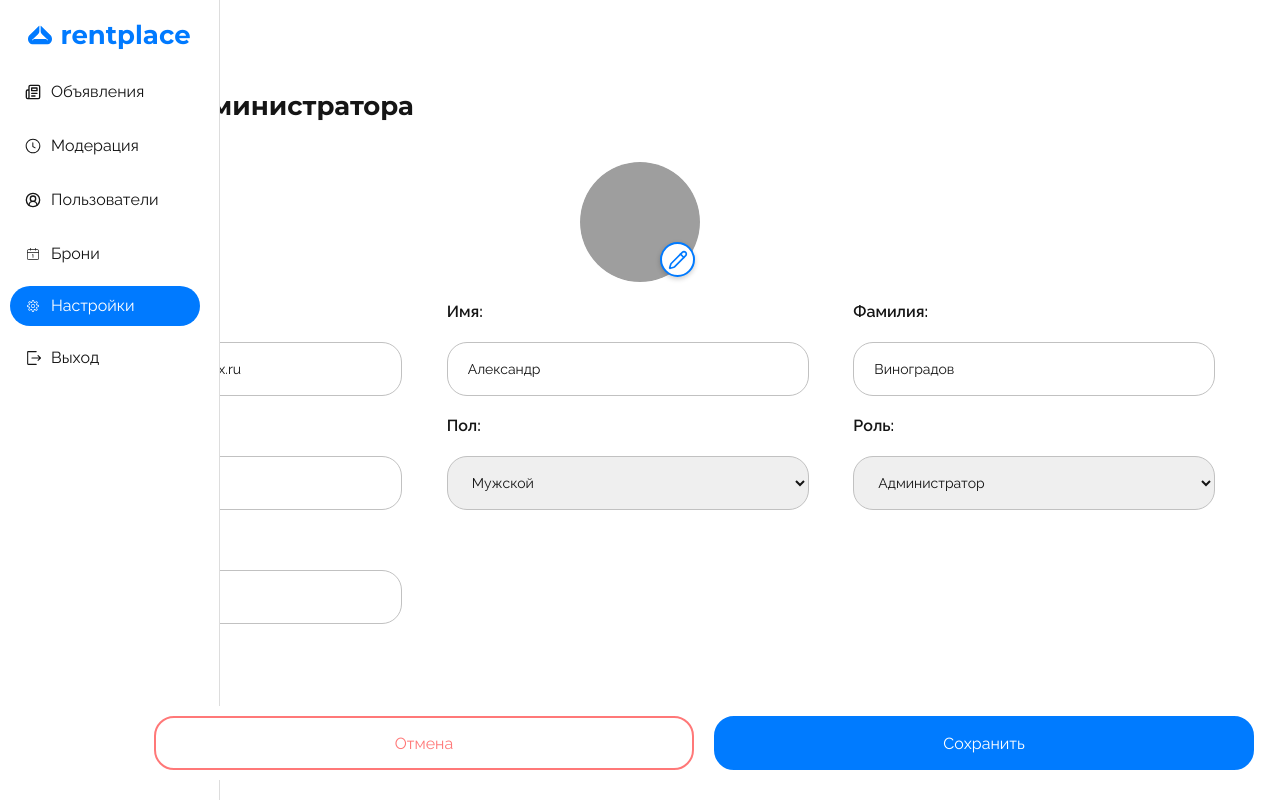
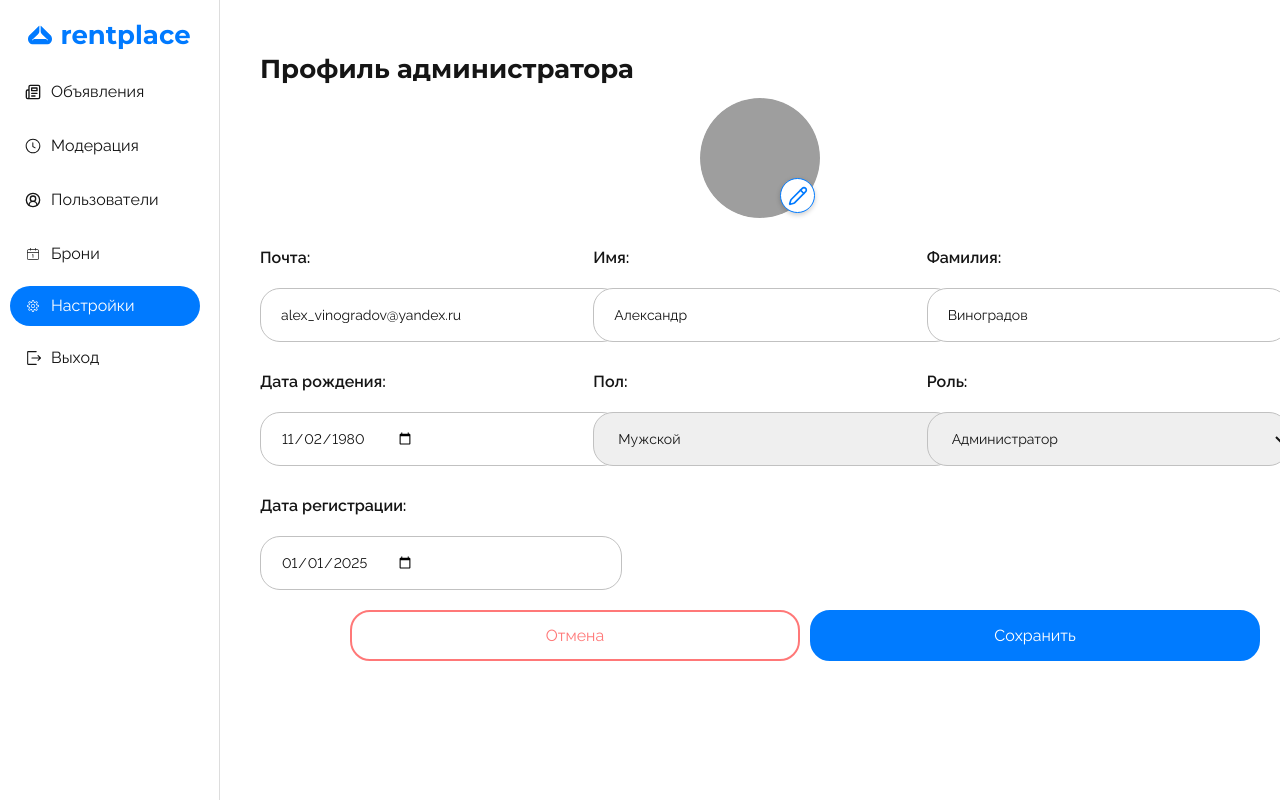
Before and after one commit to TP-RENTPLACE/Frontend, a React (Create React App) app in the folder RentFrontendAdmin/: page /settings in a window 1280 px wide. Built offline with nearby package versions, Linux system fonts and the light colour scheme; sample sign-in values are in the browser's storage; grey boxes are pictures that could not be loaded.

Commit message:
style: new position style

```diff
--- a/RentFrontendAdmin/src/styles/EmailStyles.css
+++ b/RentFrontendAdmin/src/styles/EmailStyles.css
@@ -1,4 +1,5 @@
 @import url('https://fonts.googleapis.com/css2?family=Montserrat:wght@500;600;700&family=Raleway:wght@400;500;600&display=swap');
+
 /* Общий стиль для всей страницы */
 
 * {
--- a/RentFrontendAdmin/src/styles/adform.css
+++ b/RentFrontendAdmin/src/styles/adform.css
@@ -1,12 +1,13 @@
 /* Общие стили */
 @import url('https://fonts.googleapis.com/css2?family=Raleway:wght@400;600&display=swap');
+@import url('https://fonts.googleapis.com/css2?family=Montserrat:wght@400;500;700&display=swap');
 
 .add-ad-form {
   font-family: 'Raleway', sans-serif;
   display: flex;
   flex-direction: column;
   gap: 20px;
-  width: 1600px;
+
   height: 1142px;
   flex-shrink: 0;
   margin: 0 auto;
@@ -73,6 +74,7 @@
   display: flex;
   flex-direction: column;
   gap: 20px;
+
 }
 
 /* Поля, разделенные на строки */
@@ -81,18 +83,23 @@
   gap: 20px;
 }
 
-.fields-row .field {
-  width: 32%;
+.field {
+  width: 100%;
+  max-width: 548px;
 }
+
 
 /* Поля для описания и удобств */
 textarea {
   width: 95%;
-  height: 100px;
+  gap: 20px;
+
+
   resize: vertical;
   padding: 12px;
   border-radius: 15px;
   border: 1px solid #ccc;
+  height: 360px;
 }
 
 /* Блок выбора аренды */
@@ -189,6 +196,7 @@ input[type="file"] {
 .rent-options {
   display: flex;
   gap: 10px;
+
 }
 
 .rent-options button {
@@ -218,24 +226,18 @@ input[type="file"] {
   gap: 20px;
 }
 
-.description-field,
-.amenities-field {
-  display: flex;
-  width: 362px;
-  flex-direction: column;
-  align-items: flex-start;
-  gap: 20px;
-}
+
 
 textarea {
   width: 100%;
-  height: 100px;
+  height: 160px;
   resize: vertical;
   padding: 12px;
   border-radius: 15px;
   border: 1px solid #ccc;
   font-size: 16px;
   font-family: 'Raleway', sans-serif;
+  gap: 20px;
 }
 /* Поле Арендная плата */
 .rent-price {
@@ -261,6 +263,7 @@ textarea {
   cursor: pointer;
   border-radius: 20px;
   border: 1px solid var(--Secondary-Gray, #C1C1C1);
+
 }
 
 
@@ -268,27 +271,19 @@ textarea {
 /* Поля "Описание" и "Основные удобства" */
 .desc-amenities-container {
   display: flex;
-  width: 362px;
-  height: 160px;
-
-  align-items: flex-start;
-
   gap: 20px;
+  width: 100%;
 }
 
 .description-field,
 .amenities-field {
   display: flex;
-  height: 300px;
-
-  align-items: flex-start;
-  gap: 10px;
-  align-self: stretch;
-  border-radius: 20px;
-  resize: none;
-
-
-
+  flex-direction: column;
+  width: 100%;
+  max-width: 23%;
+  height: 160px;
+  gap: 20px;
+  margin-top: 60px;
 }
 
 .description-field textarea,
@@ -302,6 +297,8 @@ font-size: 14px;
 font-style: normal;
 font-weight: 400;
 line-height: 18px; /* 128.571% */
+padding-top: 20px;
+
 }
 /* Заголовок формы */
 .form-title {
@@ -323,8 +320,8 @@ line-height: 18px; /* 128.571% */
 
 .submit-button, .cancel-button {
   display: flex;
-  width: 540px;
-  height: 54px;
+  width: 45%;  /* заменено на 50% */
+  height: 100%;
   padding: 14px 100px;
   justify-content: center;
   align-items: center;
@@ -366,11 +363,14 @@ line-height: 18px; /* 128.571% */
 }
 
 .image-preview img {
-  width: 100%;
-  height: 100%;
-  object-fit: cover;
-  border-radius: 12px;
-}
+  display: flex;
+  width: 176px;
+  height: 120px;
+  padding: 6px;
+  justify-content: flex-end;
+  align-items: flex-end;
+  gap: 10px;
+  }
 
 /* Кнопка удаления фото */
 .delete-image-btn {
@@ -396,17 +396,28 @@ line-height: 18px; /* 128.571% */
 
 /* Кнопка загрузки фото */
 .image-upload-button {
-  width: 100px;
-  height: 100px;
   display: flex;
+  width: 176px;
+  height: 120px;
+  padding: 36px 76px;
+  justify-content: center;
   align-items: center;
-  justify-content: center;
-  background: #f0f0f0;
+  gap: 10px;
+  background: var(--Secondary-Gray, #C1C1C1);
   border-radius: 12px;
   font-size: 36px;
   color: #888;
   cursor: pointer;
   transition: background 0.3s ease;
+  color: var(--White, #FFF);
+  font-variant-numeric: lining-nums proportional-nums;
+
+  /* Rentplace Mobile/Medium Bold */
+  font-family: Raleway;
+  font-size: 14px;
+  font-style: normal;
+  font-weight: 700;
+  line-height: 18px; /* 128.571% */
 }
 
 .image-upload-button:hover {
@@ -430,4 +441,110 @@ input[type="file"] {
   font-style: normal;
   font-weight: 700;
   line-height: 20px; /* 125% */
+  width: 362.001px;
+
 }
+
+.fields-row .field {
+  width: 100%;
+  max-width: 23%;
+}
+.upload-content {
+  display: flex;
+  flex-direction: column-reverse; /* сначала иконка, потом текст */
+  align-items: center;
+  gap: 6px;
+  font-size: 14px;
+  width: 176px;
+  height: 120px;
+  white-space: nowrap; /* вот это главное — не переносить строку */
+  text-align: center;
+
+}
+
+.upload-icon {
+  width: 24px;
+  height: 24px;
+}
+
+/* Сделаем изображения такого же размера, как кнопка добавления */
+.image-preview {
+  width: 176px;
+  height: 120px;
+  flex-direction: column;
+  align-items: center;
+  justify-content: center;
+
+}
+
+.image-upload-button {
+  width: 176px;
+  height: 120px;
+  display: flex;
+  flex-direction: column;
+  align-items: center;
+  justify-content: center;
+
+  border-radius: 12px;
+  cursor: pointer;
+  transition: background 0.3s ease;
+}
+
+
+@media (max-width: 1200px) {
+  .add-ad-form {
+    width: 100%;
+    padding: 20px;
+  }
+
+  .field,
+  .fields-row .field,
+  .description-field,
+  .amenities-field {
+    width: 100%;
+    max-width: 362px;
+
+  }
+
+  .desc-amenities-container {
+    flex-direction: column;
+    width: 100%;
+  }
+
+  .button-group {
+    flex-direction: column;
+    gap: 10px;
+  }
+
+  .submit-button, .cancel-button {
+    width: 100%;
+    padding: 12px;
+  }
+}
+
+@media (max-width: 768px) {
+  .fields-row {
+    flex-direction: column;
+    gap: 10px;
+  }
+
+  .image-preview-container {
+    flex-wrap: wrap;
+    justify-content: flex-start;
+  }
+
+  .form-title {
+    font-size: 20px;
+  }
+
+  .ccolumn-name {
+    font-size: 14px;
+  }
+
+  textarea {
+    height: 120px;
+  }
+}
+.h2{
+  font-family: 'Montserrat', sans-serif;
+}
--- a/RentFrontendAdmin/src/styles/adminform.css
+++ b/RentFrontendAdmin/src/styles/adminform.css
@@ -1,10 +1,26 @@
+
 .admin-edit-form {
-  font-family: "Raleway", sans-serif;
-  display: flex;
-  flex-direction: column;
-  gap: 20px;
-  max-width: 1200px;
-  margin: 0 auto;
+  position: relative;
+  top: -50px;
+  width: calc(100% - 240px);
+  max-width: 100%;
+  margin-left: 240px;
+  padding: 20px;
+  font-family: Montserrat, sans-serif;
+  box-sizing: border-box;
+  margin-top: 0;
+  color: var(--Main-Color-Dark, #151515);
+  font-variant-numeric: lining-nums proportional-nums;
+
+
+  /* Rentplace Mobile/Medium */
+  font-family: Raleway;
+  font-size: 14px;
+  font-style: normal;
+  font-weight: 400;
+  line-height: 18px; /* 128.571% */
+
+
 }
 
 /* Фото профиля */
@@ -59,7 +75,7 @@
   align-items: center;
   box-shadow: 0 2px 5px rgba(0, 0, 0, 0.2);
   cursor: pointer;
-    border: 2px solid #007AFF; /* добавлена обводка */
+    border: 1px solid #007AFF; /* добавлена обводка */
   padding: 4px;
 }
 
@@ -75,7 +91,7 @@
 /* Поля ввода */
 .admin-edit-form .fields-row {
   display: flex;
-  gap: 20px;
+  gap: 0px;
   flex-wrap: nowrap;
   justify-content: space-between;
 }
@@ -94,7 +110,7 @@
   height: 54px;
   padding: 0px 20px;
   align-items: center;
-  gap: 10px;
+  gap: 0px;
   border-radius: 20px;
   border: 1px solid var(--Secondary-Gray, #C1C1C1);
   color: var(--Main-Color-Dark, #151515);
@@ -125,7 +141,7 @@
 /* Кнопки */
 .admin-edit-form .button-group {
   display: flex;
-  gap: 20px;
+  gap: 10px;
   justify-content: flex-end;
 }
 
@@ -178,19 +194,7 @@
   }
 }
 
-.admin-edit-form .button-group {
-  position: fixed;
-  bottom: 20px;
-  left: 55%;
-  transform: translateX(-50%);
-  background: white;
-  padding: 10px 20px;
-  display: flex;
-  justify-content: center;
-  align-items: center;
-  gap: 20px;
-  z-index: 100;
-}
+
 .admin-edit-form .photo-container {
   position: relative;
   width: 120px;
@@ -231,4 +235,44 @@
   font-style: normal;
   font-weight: 700;
   line-height: 20px; /* 125% */
+  margin-top: 30px;
 }
+.admin-form-wrapper {
+  display: flex;
+  flex-direction: column;
+  min-height: 100vh; /* растянуть обертку на весь экран */
+}
+
+.admin-edit-form {
+  display: flex;
+  flex-direction: column;
+  flex-grow: 1;
+}
+
+.button-group {
+  margin-top: auto; /* кнопки уходят в самый низ формы */
+  display: flex;
+  justify-content: flex-end;
+  gap: 10px;
+  padding-top: 20px;
+}
+.admin-form-wrapper {
+  display: flex;
+  flex-direction: column;
+  min-height: 100vh; /* растянуть обертку на весь экран */
+}
+
+.admin-edit-form {
+  display: flex;
+  flex-direction: column;
+  flex-grow: 1;
+}
+
+
+.admin-edit-form .footer-buttons {
+  display: flex;
+  justify-content: center;
+  gap: 10px;
+  margin-top: 20%;
+  border-top: 1px solid #ffffff;
+}
--- a/RentFrontendAdmin/src/styles/bookingModal.css
+++ b/RentFrontendAdmin/src/styles/bookingModal.css
@@ -64,50 +64,12 @@ h1, h2, h3, h4, h5, h6 {
 }
 
 /* Кнопки фиксированы снизу */
-.modal-actions {
-  position: fixed;
-  bottom: 20px;
-  left: 55%;
-  transform: translateX(-50%);
-  background: white;
-  padding: 10px 20px;
-  display: flex;
-  justify-content: center;
-  align-items: center;
-  gap: 20px;
-  z-index: 100;
-}
-
-/* Стиль кнопок */
-.cancel-btn,
-.add-btn {
-  display: flex;
-  width: 540px;
-  height: 54px;
-  padding: 14px 100px;
-  justify-content: center;
-  align-items: center;
-  gap: 10px;
-  flex-shrink: 0;
-  font-weight: 600;
-  font-size: 16px;
-}
-
-.cancel-btn {
-  border-radius: 20px;
-  border: 1px solid var(--Main-Color-Red, #FF7878);
-  background: var(--White, #FFF);
-  color: #FF7878;
-}
 
 
 
-.add-btn {
-  border-radius: 20px;
-  border: 1px solid var(--Main-Color-Red, #007AFF);
-  background: var(--Main-Color-Blue, #007AFF);
-  color: white;
-}
+
+
+
 
 .add-btn:hover {
   background: #0056b3;
@@ -142,3 +104,29 @@ line-height: 20px; /* 125% */
 .modal h2 {
   margin-bottom: 40px; /* отступ от заголовка до формы */
 }
+.admin-form-wrapper {
+  display: flex;
+  flex-direction: column;
+  min-height: 100vh; /* растянуть обертку на весь экран */
+}
+
+.admin-edit-form {
+  display: flex;
+  flex-direction: column;
+  flex-grow: 1;
+}
+
+.button-group {
+  margin-top: auto; /* кнопки уходят в самый низ формы */
+  display: flex;
+  justify-content: flex-end;
+  gap: 10px;
+  padding-top: 20px;
+}
+.booking-modal-form .footer-buttons {
+  display: flex;
+  justify-content: center;
+  gap: 10px;
+  margin-top: 26%;
+  border-top: 1px solid #ffffff;
+}
--- a/RentFrontendAdmin/src/styles/bookings.css
+++ b/RentFrontendAdmin/src/styles/bookings.css
@@ -1,3 +1,4 @@
+
 .bookings-container {
   position: relative;
   top: 20px;
@@ -52,6 +53,8 @@ h2 {
   transition: 0.3s;
   margin-left: auto;
   margin-bottom: 20px;
+  width: 100%;
+  max-width:  322px;
 }
 
 .add-booking-btn:hover {
--- a/RentFrontendAdmin/src/styles/header.css
+++ b/RentFrontendAdmin/src/styles/header.css
@@ -1,3 +1,4 @@
+
 * {
   margin: 0;
   padding: 0;
--- a/RentFrontendAdmin/src/styles/moderationList.css
+++ b/RentFrontendAdmin/src/styles/moderationList.css
@@ -1,3 +1,4 @@
+
 .ads-list {
     position: relative;
     top: 0px;
--- a/RentFrontendAdmin/src/styles/searchBar.css
+++ b/RentFrontendAdmin/src/styles/searchBar.css
@@ -1,3 +1,4 @@
+
 .search-bar {
   font-family: 'Raleway', sans-serif;
   display: flex;
```
Also changed, not shown: RentFrontendAdmin/src/styles/adDetails.css (+46 -0 lines), RentFrontendAdmin/src/styles/adsList.css (+6 -9 lines).
